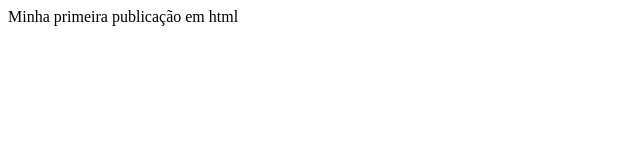
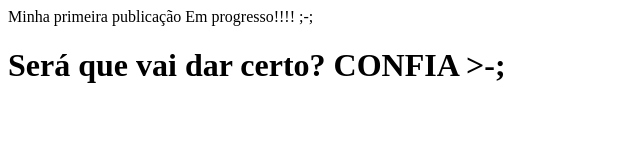
Before and after one commit to Joaquim319/Minha-Primeira_Publicacao, a plain HTML site: page index.html in a window 1280 px wide. Shown: the whole page, without its empty margins (0-640 px from the left). Drawn offline with Linux system fonts and the light colour scheme.

Commit message:
Publicação

```diff
--- a/index.html
+++ b/index.html
@@ -1,5 +1,7 @@
 <html>
     <body>
-        Minha primeira publicação em html
+        Minha primeira publicação Em progresso!!!! ;-;
+
+        <h1>Será que vai dar certo? CONFIA >-;</h1>
     </body>
 </html>
```
